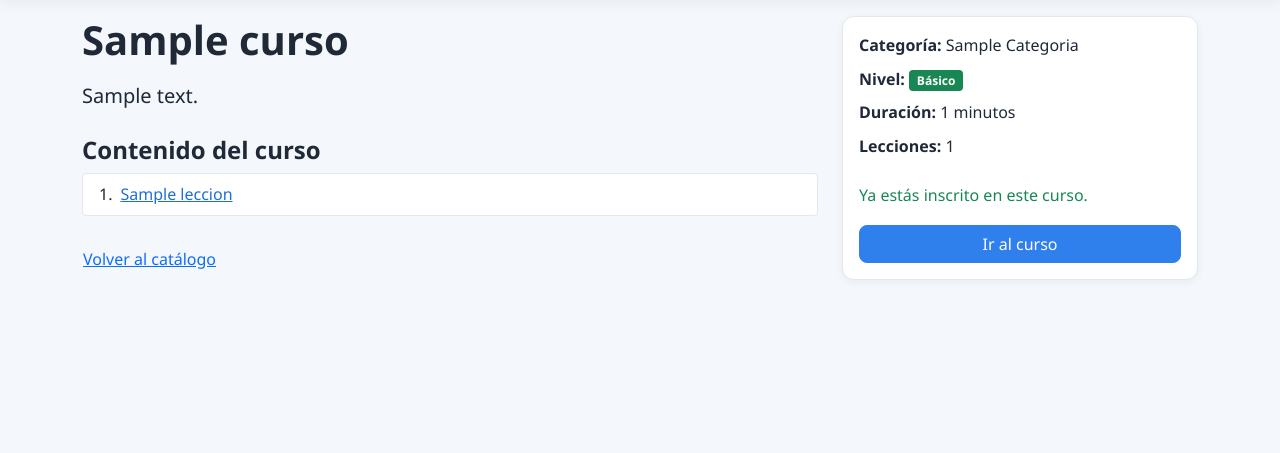
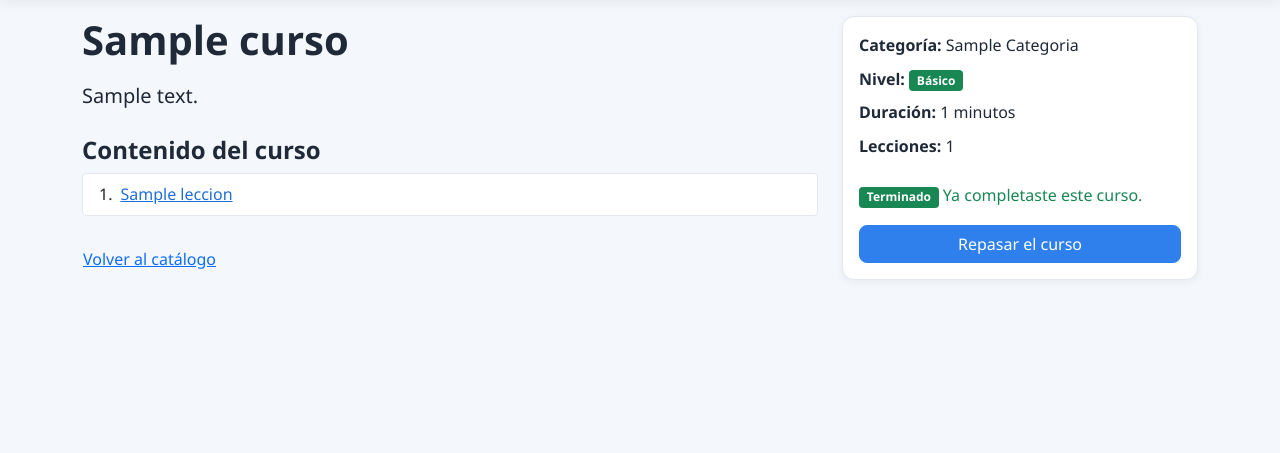
Before and after one commit to manusito12357/ProyectoWeb, an ASP.NET Core app: page /Catalogo/Detalles/1 in a window 1280 px wide. Shown: the part 59-512 px from the top of the page. Run offline with ASP.NET Core 8, Linux system fonts and the light colour scheme; a user stored in the database is signed in; tables that the repository leaves empty hold one stand-in row (values such as "Sample post"); style sheets or scripts are compiled from the project's sources; some libraries are stand-ins or nearby versions.

Commit message:
Insignias de curso inscrito y terminado en el catalogo

```diff
--- a/proyectoweb/Controllers/CatalogoController.cs
+++ b/proyectoweb/Controllers/CatalogoController.cs
@@ -60,6 +60,13 @@ namespace proyectoweb.Controllers
                 .Select(g => new { CursoId = g.Key, Cantidad = g.Count() })
                 .ToDictionaryAsync(g => g.CursoId, g => g.Cantidad);
 
+            var userId = User.FindFirstValue(ClaimTypes.NameIdentifier);
+            ViewData["MisInscripciones"] = userId == null
+                ? new Dictionary<int, bool>()
+                : await _context.Inscripciones
+                    .Where(i => i.UserId == userId && ids.Contains(i.CursoId))
+                    .ToDictionaryAsync(i => i.CursoId, i => i.FechaFinalizacion != null);
+
             return View(lista);
         }
 
@@ -81,7 +88,11 @@ namespace proyectoweb.Controllers
             }
 
             var userId = User.FindFirstValue(ClaimTypes.NameIdentifier);
-            ViewData["Inscrito"] = userId != null && await _context.EstaInscrito(userId, curso.Id);
+            var inscripcion = userId == null
+                ? null
+                : await _context.Inscripciones.FirstOrDefaultAsync(i => i.UserId == userId && i.CursoId == curso.Id);
+            ViewData["Inscrito"] = inscripcion != null;
+            ViewData["Terminado"] = inscripcion?.FechaFinalizacion != null;
 
             return View(curso);
         }
--- a/proyectoweb/Views/Catalogo/Detalles.cshtml
+++ b/proyectoweb/Views/Catalogo/Detalles.cshtml
@@ -3,6 +3,7 @@
 @{
     ViewData["Title"] = Model.Titulo;
     var inscrito = ViewData["Inscrito"] is true;
+    var terminado = ViewData["Terminado"] is true;
     var lecciones = Model.Lecciones ?? new List<Leccion>();
 }
 
@@ -30,8 +31,17 @@
                 }
                 else if (inscrito)
                 {
-                    <p class="text-success">Ya estás inscrito en este curso.</p>
-                    <a asp-controller="MisCursos" asp-action="Curso" asp-route-id="@Model.Id" class="btn btn-primary w-100">Ir al curso</a>
+                    <p class="text-success">
+                        @if (terminado)
+                        {
+                            <span class="badge bg-success me-1">Terminado</span><text>Ya completaste este curso.</text>
+                        }
+                        else
+                        {
+                            <text>Ya estás inscrito en este curso.</text>
+                        }
+                    </p>
+                    <a asp-controller="MisCursos" asp-action="Curso" asp-route-id="@Model.Id" class="btn btn-primary w-100">@(terminado ? "Repasar el curso" : "Ir al curso")</a>
                 }
                 else if (User.IsInRole("Suscriptor") && Model.Publicado)
                 {
```
Also changed, not shown: proyectoweb/Views/Catalogo/Index.cshtml (+8 -1 lines).
